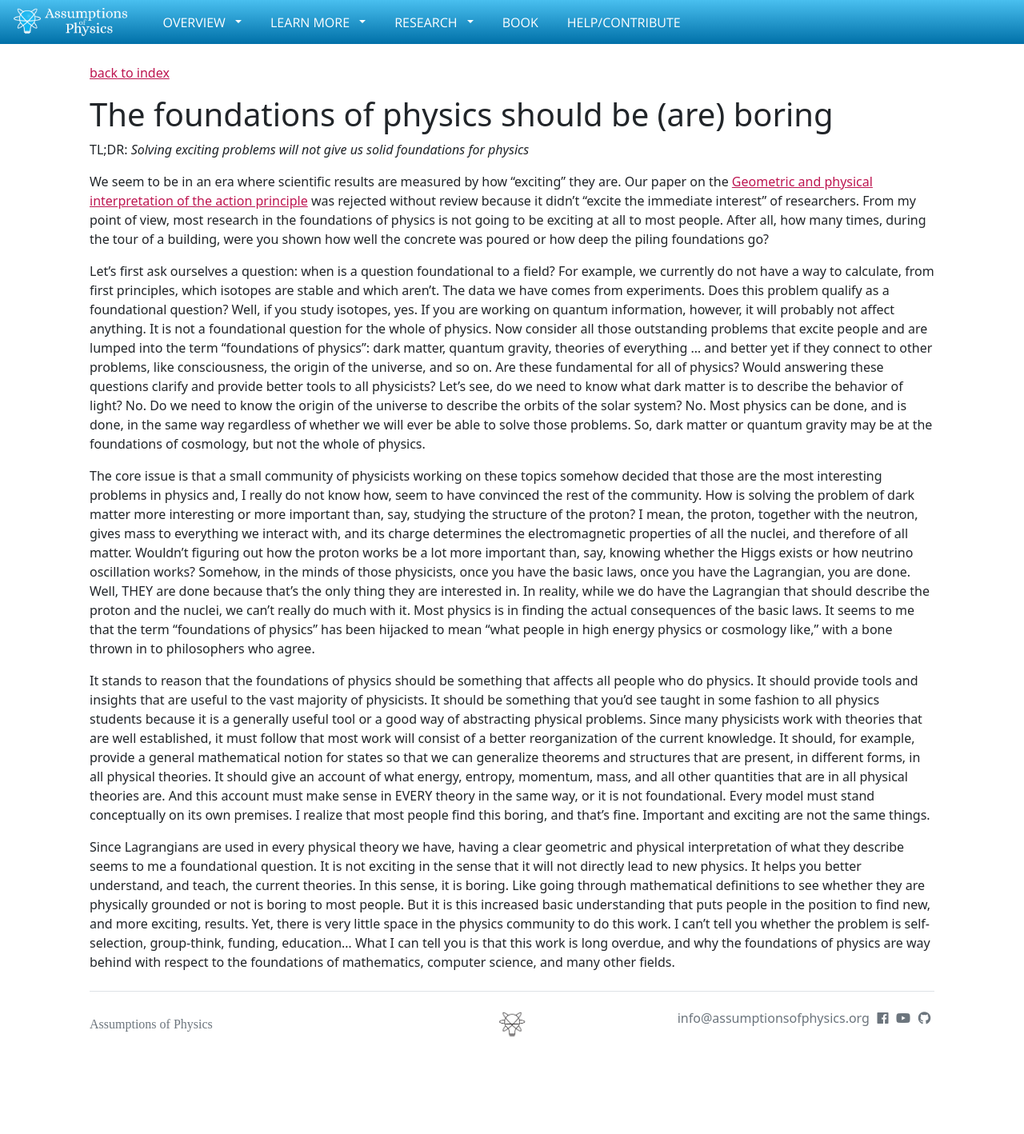
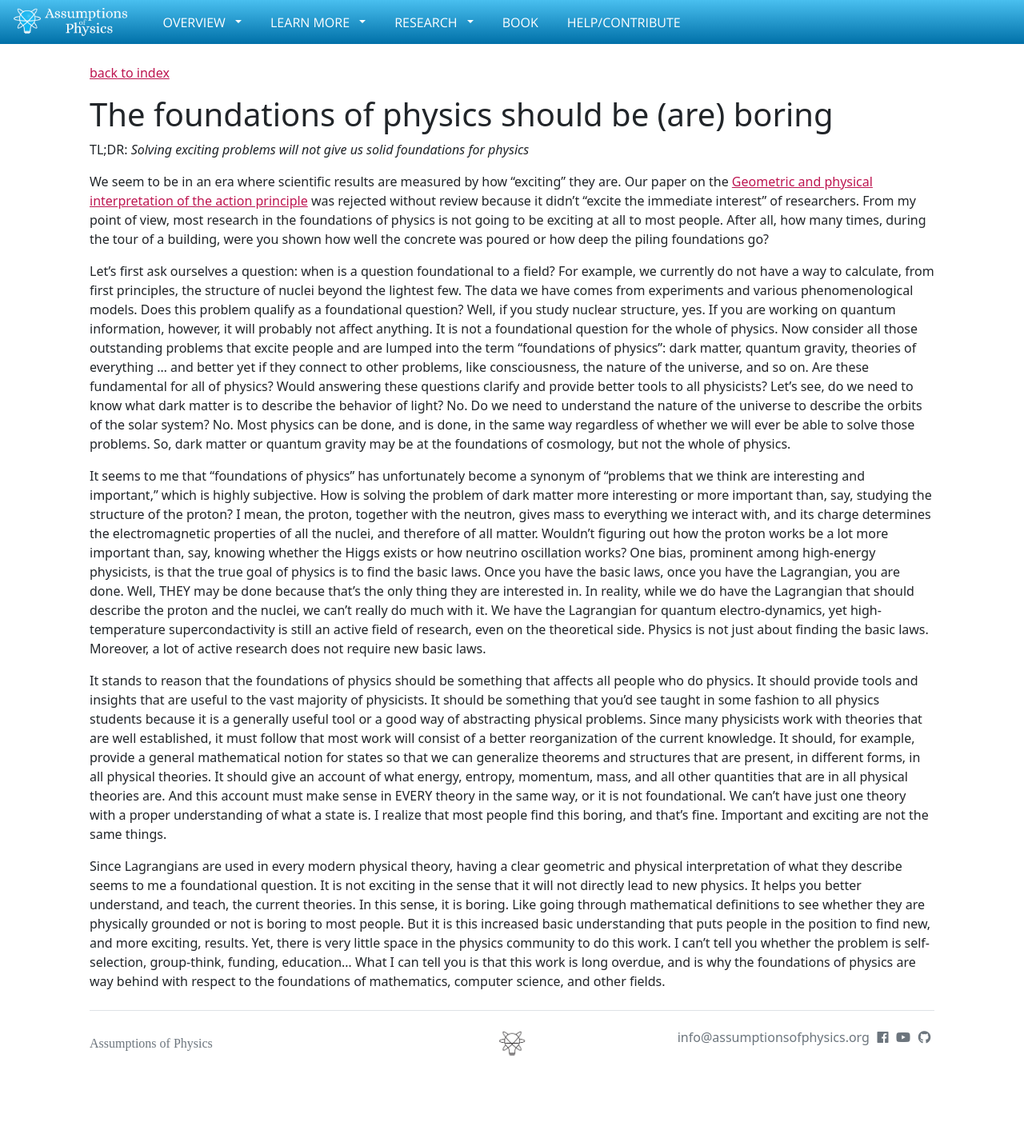
Before and after one commit to assumptionsofphysics/assumptionsofphysics.github.io, a Jekyll site: the page built from _essays/2025-01-15-foundations-boring.md, in a window 1280 px wide. Shown: the whole page at 80% size. Built offline with Jekyll 4.4.1, drawn with Linux system fonts in a browser that asks for light colours; nearby versions of some CDN libraries; some web fonts are replaced; before the commit the page ends 1394 px from its top, so only the background shows below that.

Commit message:
Refining essay

```diff
--- a/_essays/2025-01-15-foundations-boring.md
+++ b/_essays/2025-01-15-foundations-boring.md
@@ -8,10 +8,10 @@
 
 We seem to be in an era where scientific results are measured by how "exciting" they are. Our paper on the [Geometric and physical interpretation of the action principle](https://arxiv.org/abs/2208.06428) was rejected without review because it didn't "excite the immediate interest" of researchers. From my point of view, most research in the foundations of physics is not going to be exciting at all to most people. After all, how many times, during the tour of a building, were you shown how well the concrete was poured or how deep the piling foundations go?
 
-Let's first ask ourselves a question: when is a question foundational to a field? For example, we currently do not have a way to calculate, from first principles, which isotopes are stable and which aren't. The data we have comes from experiments. Does this problem qualify as a foundational question? Well, if you study isotopes, yes. If you are working on quantum information, however, it will probably not affect anything. It is not a foundational question for the whole of physics. Now consider all those outstanding problems that excite people and are lumped into the term "foundations of physics": dark matter, quantum gravity, theories of everything ... and better yet if they connect to other problems, like consciousness, the origin of the universe, and so on. Are these fundamental for all of physics? Would answering these questions clarify and provide better tools to all physicists? Let's see, do we need to know what dark matter is to describe the behavior of light? No. Do we need to know the origin of the universe to describe the orbits of the solar system? No. Most physics can be done, and is done, in the same way regardless of whether we will ever be able to solve those problems. So, dark matter or quantum gravity may be at the foundations of cosmology, but not the whole of physics.
+Let's first ask ourselves a question: when is a question foundational to a field? For example, we currently do not have a way to calculate, from first principles, the structure of nuclei beyond the lightest few. The data we have comes from experiments and various phenomenological models. Does this problem qualify as a foundational question? Well, if you study nuclear structure, yes. If you are working on quantum information, however, it will probably not affect anything. It is not a foundational question for the whole of physics. Now consider all those outstanding problems that excite people and are lumped into the term "foundations of physics": dark matter, quantum gravity, theories of everything ... and better yet if they connect to other problems, like consciousness, the nature of the universe, and so on. Are these fundamental for all of physics? Would answering these questions clarify and provide better tools to all physicists? Let's see, do we need to know what dark matter is to describe the behavior of light? No. Do we need to understand the nature of the universe to describe the orbits of the solar system? No. Most physics can be done, and is done, in the same way regardless of whether we will ever be able to solve those problems. So, dark matter or quantum gravity may be at the foundations of cosmology, but not the whole of physics.
 
-The core issue is that a small community of physicists working on these topics somehow decided that those are the most interesting problems in physics and, I really do not know how, seem to have convinced the rest of the community. How is solving the problem of dark matter more interesting or more important than, say, studying the structure of the proton? I mean, the proton, together with the neutron, gives mass to everything we interact with, and its charge determines the electromagnetic properties of all the nuclei, and therefore of all matter. Wouldn't figuring out how the proton works be a lot more important than, say, knowing whether the Higgs exists or how neutrino oscillation works? Somehow, in the minds of those physicists, once you have the basic laws, once you have the Lagrangian, you are done. Well, THEY are done because that's the only thing they are interested in. In reality, while we do have the Lagrangian that should describe the proton and the nuclei, we can't really do much with it. Most physics is in finding the actual consequences of the basic laws. It seems to me that the term "foundations of physics" has been hijacked to mean "what people in high energy physics or cosmology like," with a bone thrown in to philosophers who agree.
+It seems to me that "foundations of physics" has unfortunately become a synonym of "problems that we think are interesting and important," which is highly subjective. How is solving the problem of dark matter more interesting or more important than, say, studying the structure of the proton? I mean, the proton, together with the neutron, gives mass to everything we interact with, and its charge determines the electromagnetic properties of all the nuclei, and therefore of all matter. Wouldn't figuring out how the proton works be a lot more important than, say, knowing whether the Higgs exists or how neutrino oscillation works? One bias, prominent among high-energy physicists, is that the true goal of physics is to find the basic laws. Once you have the basic laws, once you have the Lagrangian, you are done. Well, THEY may be done because that's the only thing they are interested in. In reality, while we do have the Lagrangian that should describe the proton and the nuclei, we can't really do much with it. We have the Lagrangian for quantum electro-dynamics, yet high-temperature supercondactivity is still an active field of research, even on the theoretical side. Physics is not just about finding the basic laws. Moreover, a lot of active research does not require new basic laws.
 
-It stands to reason that the foundations of physics should be something that affects all people who do physics. It should provide tools and insights that are useful to the vast majority of physicists. It should be something that you'd see taught in some fashion to all physics students because it is a generally useful tool or a good way of abstracting physical problems. Since many physicists work with theories that are well established, it must follow that most work will consist of a better reorganization of the current knowledge. It should, for example, provide a general mathematical notion for states so that we can generalize theorems and structures that are present, in different forms, in all physical theories. It should give an account of what energy, entropy, momentum, mass, and all other quantities that are in all physical theories are. And this account must make sense in EVERY theory in the same way, or it is not foundational. Every model must stand conceptually on its own premises. I realize that most people find this boring, and that's fine. Important and exciting are not the same things.
+It stands to reason that the foundations of physics should be something that affects all people who do physics. It should provide tools and insights that are useful to the vast majority of physicists. It should be something that you'd see taught in some fashion to all physics students because it is a generally useful tool or a good way of abstracting physical problems. Since many physicists work with theories that are well established, it must follow that most work will consist of a better reorganization of the current knowledge. It should, for example, provide a general mathematical notion for states so that we can generalize theorems and structures that are present, in different forms, in all physical theories. It should give an account of what energy, entropy, momentum, mass, and all other quantities that are in all physical theories are. And this account must make sense in EVERY theory in the same way, or it is not foundational. We can't have just one theory with a proper understanding of what a state is. I realize that most people find this boring, and that's fine. Important and exciting are not the same things.
 
-Since Lagrangians are used in every physical theory we have, having a clear geometric and physical interpretation of what they describe seems to me a foundational question. It is not exciting in the sense that it will not directly lead to new physics. It helps you better understand, and teach, the current theories. In this sense, it is boring. Like going through mathematical definitions to see whether they are physically grounded or not is boring to most people. But it is this increased basic understanding that puts people in the position to find new, and more exciting, results. Yet, there is very little space in the physics community to do this work. I can't tell you whether the problem is self-selection, group-think, funding, education... What I can tell you is that this work is long overdue, and why the foundations of physics are way behind with respect to the foundations of mathematics, computer science, and many other fields.
+Since Lagrangians are used in every modern physical theory, having a clear geometric and physical interpretation of what they describe seems to me a foundational question. It is not exciting in the sense that it will not directly lead to new physics. It helps you better understand, and teach, the current theories. In this sense, it is boring. Like going through mathematical definitions to see whether they are physically grounded or not is boring to most people. But it is this increased basic understanding that puts people in the position to find new, and more exciting, results. Yet, there is very little space in the physics community to do this work. I can't tell you whether the problem is self-selection, group-think, funding, education... What I can tell you is that this work is long overdue, and is why the foundations of physics are way behind with respect to the foundations of mathematics, computer science, and other fields.
```
